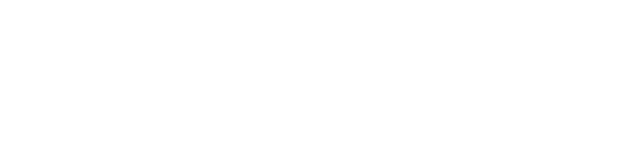
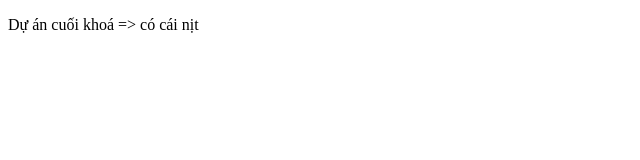
Before and after one commit to nguyennamhai3465/Haideptrai, a plain HTML site: page section1/index.html in a window 1280 px wide. Shown: the whole page, without its empty margins (0-640 px from the left). Drawn offline with Linux system fonts and the light colour scheme.

Commit message:
Update index.html

```diff
--- a/section1/index.html
+++ b/section1/index.html
@@ -7,6 +7,6 @@
     <title>Document</title>
 </head>
 <body>
-
+ <p> Dự án cuối khoá => có cái nịt <p>
 </body>
 </html>
```
